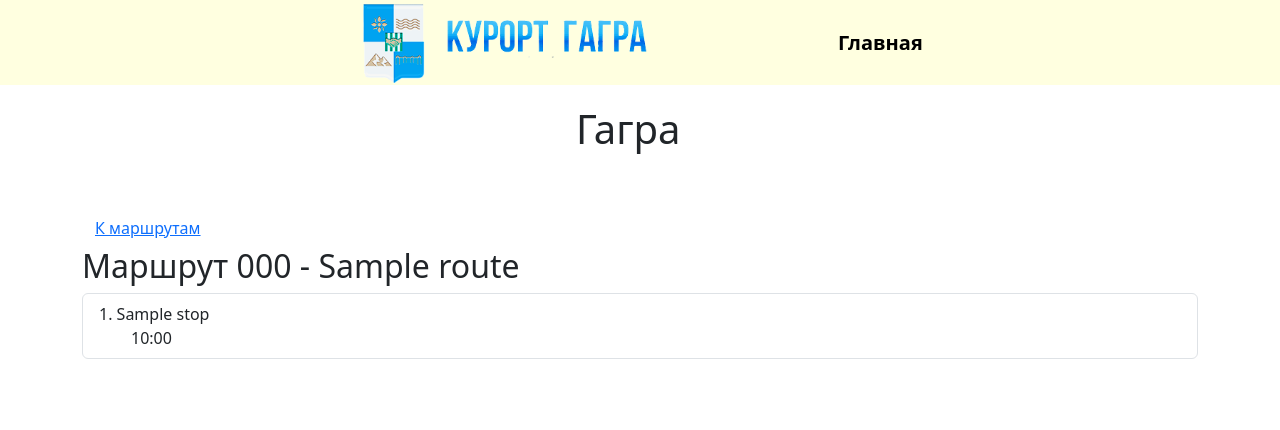
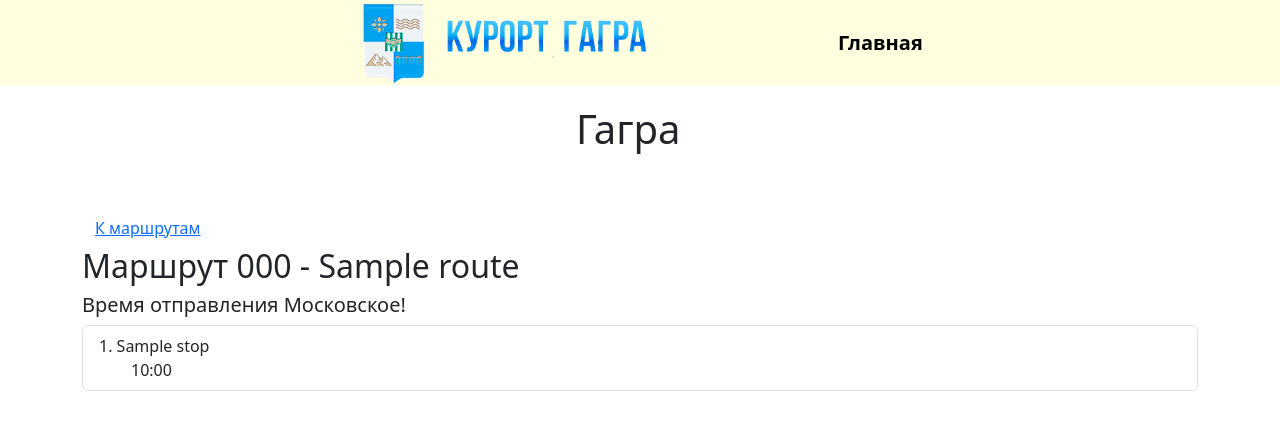
Before and after one commit to MrDzhofik/Gagra_Bus, a Django app: page /route/1 in a window 1280 px wide. Shown: the top 430 px of the page. Run offline with Django 5.2, Linux system fonts and the light colour scheme; tables that the repository leaves empty hold one stand-in row (values such as "Sample post"); some libraries are stand-ins or nearby versions.

Commit message:
Изменил страницу маршрута

```diff
--- a/bus_stop/main/templates/main/route.html
+++ b/bus_stop/main/templates/main/route.html
@@ -4,10 +4,10 @@
 
 <a href="/" class="btn btn-link btn-outline-warning"> К маршрутам </a>
 <h2> Маршрут {{route.number}} - {{ route.name }}</h2>
+<h5> Время отправления Московское!</h5>
 <ol class="list-group list-group-numbered">
     {% for item in stops_and_times %}
     <li class="list-group-item">
-        <!-- <input class="form-check-input me-1" type="checkbox" value="" aria-label="..."> -->
         {{ item.stop_name }}<br>
         <ul>
             {% for time in item.times %}
--- a/requirements.txt
+++ b/requirements.txt
@@ -1,4 +1,8 @@
 asgiref==3.8.1
-Django==5.0.7
+beautifulsoup4==4.12.3
+Django==4.2.14
+django-bootstrap-v5==1.0.11
+psycopg2-binary==2.9.9
+soupsieve==2.5
 sqlparse==0.5.0
 typing_extensions==4.12.2
```
